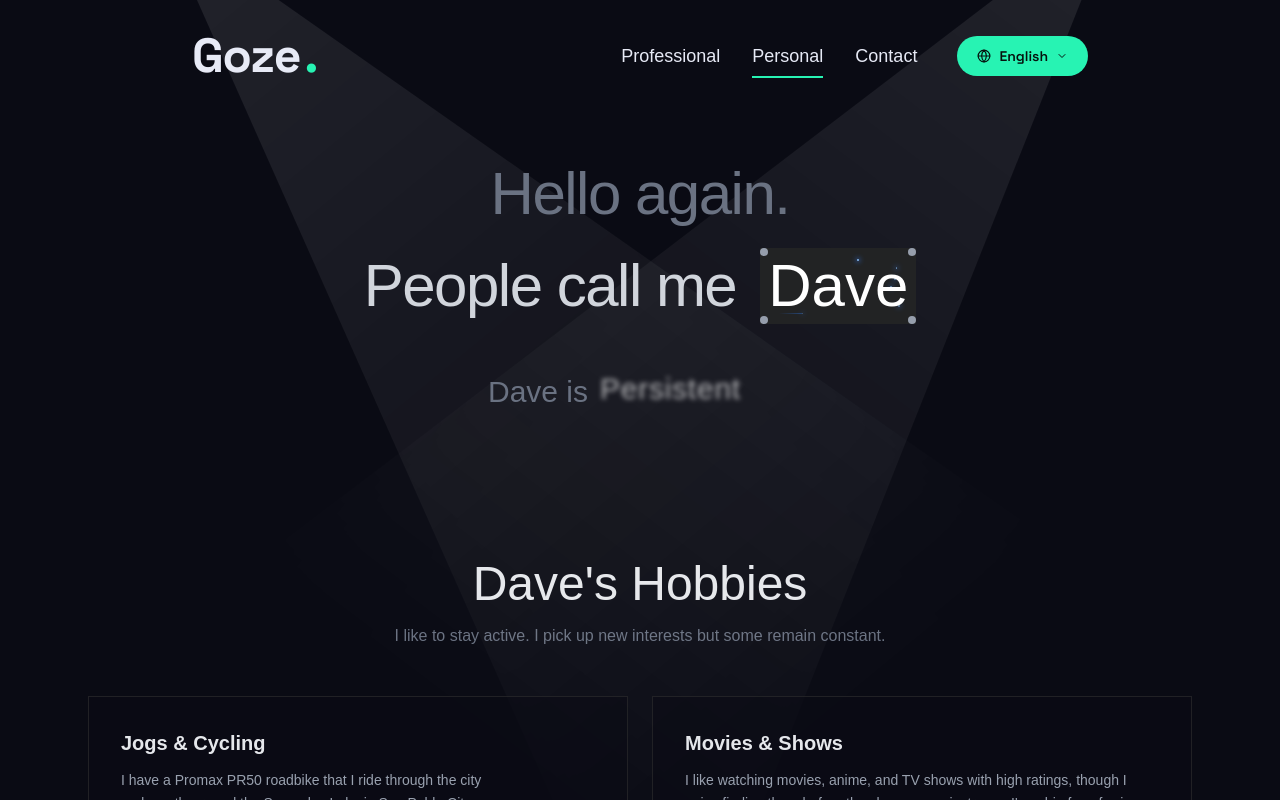
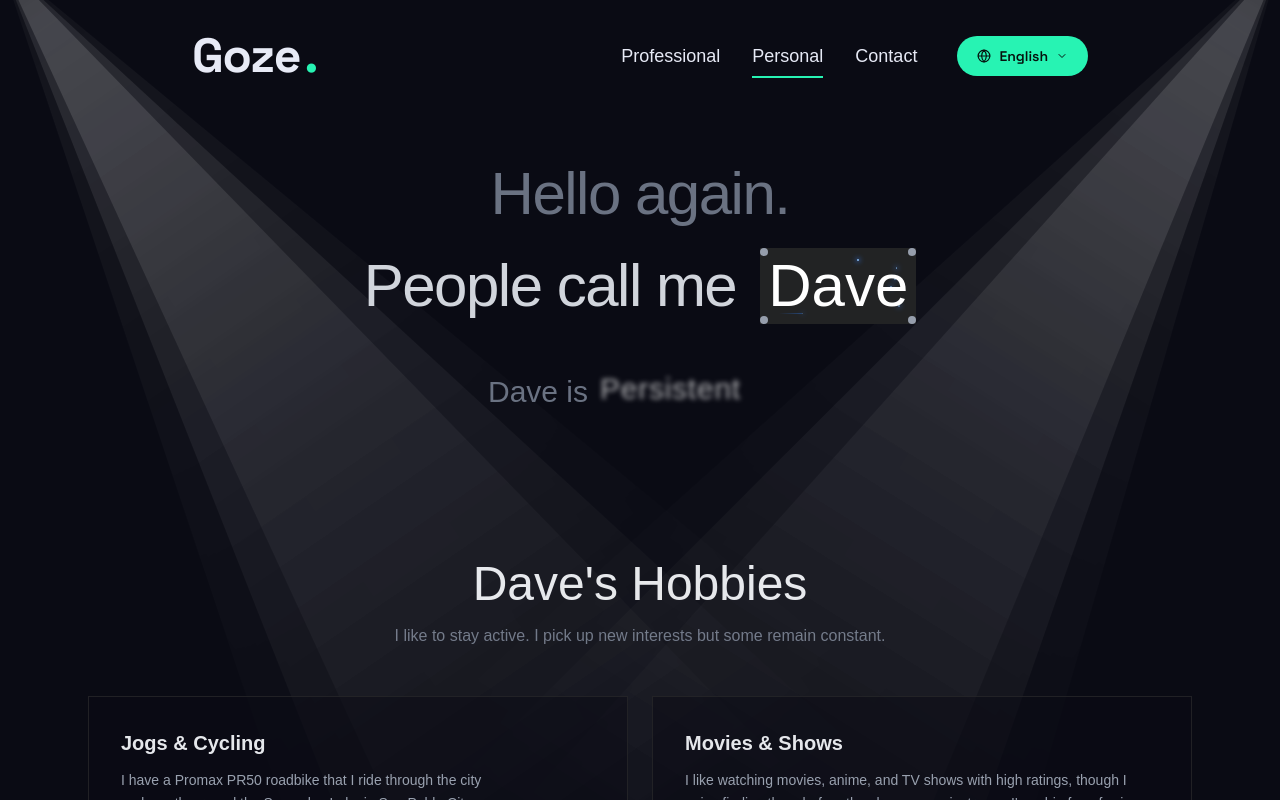
Before and after one commit to httpsdave/httpsdave, a Next.js app: page /personal in a window 1280 px wide. Shown: the top 800 px of the page. Built offline with nearby package versions, Linux system fonts and the light colour scheme; a web font is replaced by a local one.

Commit message:
adding more to the spotlight and fixing the scroll for components of my life

```diff
--- a/src/app/personal/page.tsx
+++ b/src/app/personal/page.tsx
@@ -143,15 +143,13 @@ export default function PersonalPage() {
 
     const handleWheel = (e: WheelEvent) => {
       // Translate vertical scrolling to horizontal scrolling based on boundaries
-      if (e.deltaY !== 0) {
-        const isAtStart = carousel.scrollLeft === 0;
-        const isAtEnd = Math.ceil(carousel.scrollLeft + carousel.clientWidth) >= carousel.scrollWidth;
+      // Prevent vertical page scroll when hovering over the carousel ALWAYS
+      e.preventDefault();
 
-        // If scrolling down (right) and not at end, OR scrolling up (left) and not at start
-        if ((e.deltaY > 0 && !isAtEnd) || (e.deltaY < 0 && !isAtStart)) {
-          e.preventDefault();
-          carousel.scrollBy({ left: e.deltaY, behavior: "auto" });
-        }
+      if (Math.abs(e.deltaY) > Math.abs(e.deltaX)) {
+        carousel.scrollBy({ left: e.deltaY, behavior: "auto" });
+      } else {
+        carousel.scrollBy({ left: e.deltaX, behavior: "auto" });
       }
     };
 
@@ -170,20 +168,33 @@ export default function PersonalPage() {
     <div className="relative overflow-hidden bg-[#0a0b14] min-h-screen">
       {/* CSS Spotlights (White) — top-left and top-right pointing towards center */}
       <div className="absolute top-0 left-0 w-full h-[100vh] pointer-events-none z-[0] overflow-hidden">
-        {/* Left Spotlight */}
+        {/* Left Spotlights Group */}
         <motion.div
-          animate={{ y: [0, -30, 0], rotate: [-40, -35, -40] }}
+          animate={{ rotate: [-35, -30, -35] }}
           transition={{ duration: 7, repeat: Infinity, ease: "easeInOut" }}
-          className="absolute top-[-10%] left-[-10%] w-[60vw] md:w-[45vw] h-[130vh] bg-gradient-to-b from-white/10 via-white/5 to-transparent blur-[50px] origin-top"
-          style={{ clipPath: 'polygon(50% 0, 100% 100%, 0 100%)' }}
-        />
-        {/* Right Spotlight */}
+          className="absolute top-[-5%] -left-[30vw] md:-left-[25vw] w-[80vw] md:w-[50vw] h-[140vh] origin-top"
+        >
+          {/* Base soft layer */}
+          <div className="absolute inset-0 bg-gradient-to-b from-white/5 via-white/2 to-transparent blur-[100px]" style={{ clipPath: 'polygon(50% 0, 100% 100%, 0 100%)' }} />
+          {/* Middle layer */}
+          <div className="absolute inset-0 bg-gradient-to-b from-white/10 via-white/5 to-transparent blur-[60px]" style={{ clipPath: 'polygon(50% 0, 90% 100%, 10% 100%)' }} />
+          {/* Core bright layer */}
+          <div className="absolute inset-0 bg-gradient-to-b from-white/15 via-white/5 to-transparent blur-[30px]" style={{ clipPath: 'polygon(50% 0, 80% 100%, 20% 100%)' }} />
+        </motion.div>
+
+        {/* Right Spotlights Group */}
         <motion.div
-          animate={{ y: [0, -30, 0], rotate: [40, 35, 40] }}
+          animate={{ rotate: [35, 30, 35] }}
           transition={{ duration: 8.5, repeat: Infinity, ease: "easeInOut" }}
-          className="absolute top-[-10%] right-[-10%] w-[60vw] md:w-[45vw] h-[130vh] bg-gradient-to-b from-white/10 via-white/5 to-transparent blur-[50px] origin-top"
-          style={{ clipPath: 'polygon(50% 0, 100% 100%, 0 100%)' }}
-        />
+          className="absolute top-[-5%] -right-[30vw] md:-right-[25vw] w-[80vw] md:w-[50vw] h-[140vh] origin-top"
+        >
+          {/* Base soft layer */}
+          <div className="absolute inset-0 bg-gradient-to-b from-white/5 via-white/2 to-transparent blur-[100px]" style={{ clipPath: 'polygon(50% 0, 100% 100%, 0 100%)' }} />
+          {/* Middle layer */}
+          <div className="absolute inset-0 bg-gradient-to-b from-white/10 via-white/5 to-transparent blur-[60px]" style={{ clipPath: 'polygon(50% 0, 90% 100%, 10% 100%)' }} />
+          {/* Core bright layer */}
+          <div className="absolute inset-0 bg-gradient-to-b from-white/15 via-white/5 to-transparent blur-[30px]" style={{ clipPath: 'polygon(50% 0, 80% 100%, 20% 100%)' }} />
+        </motion.div>
       </div>
 
       {/* Hero Section */}
```
